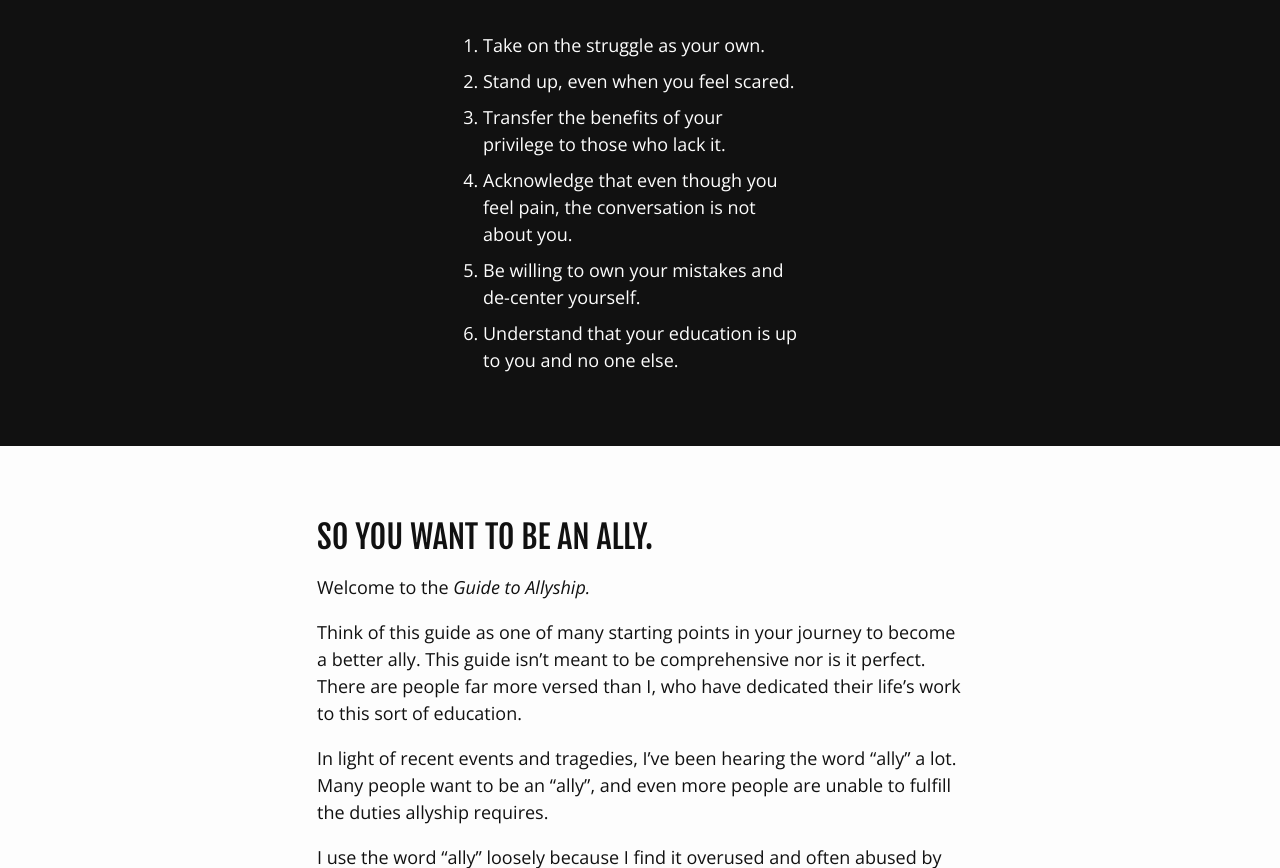
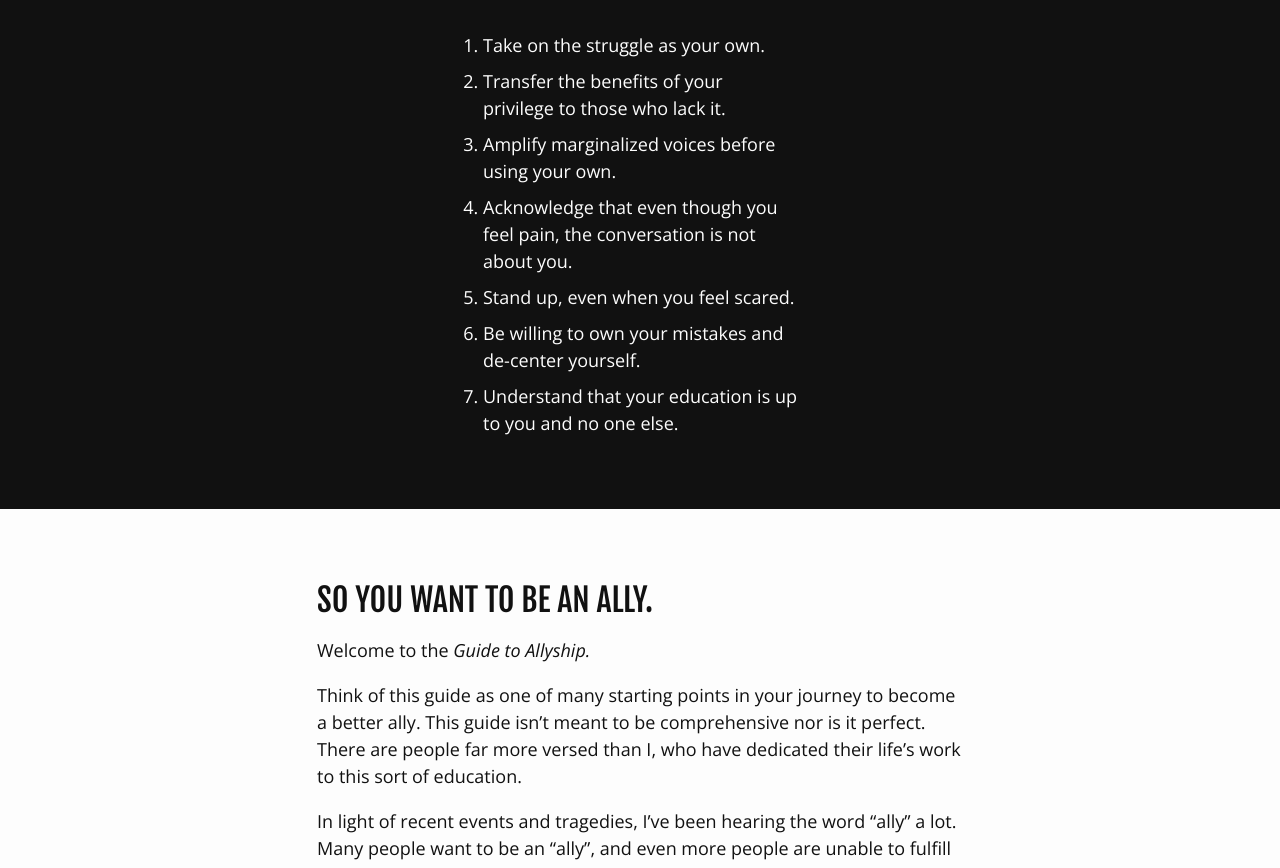
Before and after one commit to almnt/guide-to-allyship, an Eleventy site: page src/index.html in a window 1280 px wide. Shown: the part 1030-1898 px from the top of the page. Built offline with nearby package versions, Linux system fonts and the light colour scheme; Eleventy itself is replaced by a stand-in of ours; files that its build step writes are made by us from their sources; what eleventy-plugin-sass would draw is missing.

Commit message:
:pencil: Add amplify voices
A key part of allyship is preferring to amplify marginalized voices over your own. I suggest it you be on the list. I also moved "Stand up, even when you feel scared" down a notch to emphasize the importance of "not about the ally."

```diff
--- a/src/index.html
+++ b/src/index.html
@@ -7,9 +7,10 @@ layout: layouts/base.html
     <h2 class="text--headline text--headline--1 space--mv--large">To be an <span class="text--highlight--dark">ally</span> is to...</h2>
     <ol class="space--mv--large">
       <li>Take on the struggle as your own.</li>
+      <li>Transfer the benefits of your privilege to those who lack it.</li>
+      <li>Amplify marginalized voices before using your own.</li>
+      <li>Acknowledge that even though you feel pain, the conversation is not about you.</li>
       <li>Stand up, even when you feel scared.</li>
-      <li>Transfer the benefits of your privilege to those who lack it.</li>
-      <li>Acknowledge that even though you feel pain, the conversation is not about you.</li>
       <li>Be willing to own your mistakes and de-center yourself.</li>
       <li>Understand that your education is up to you and no one else.</li>
     </ol>
```
